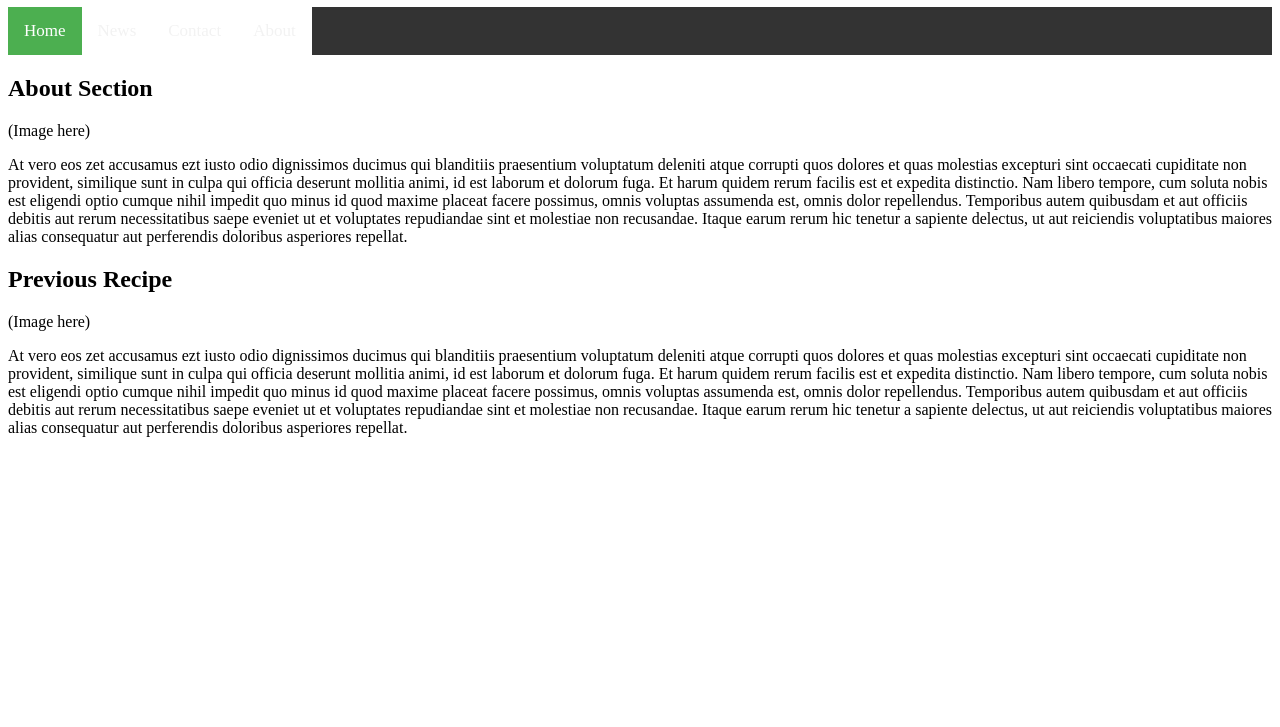
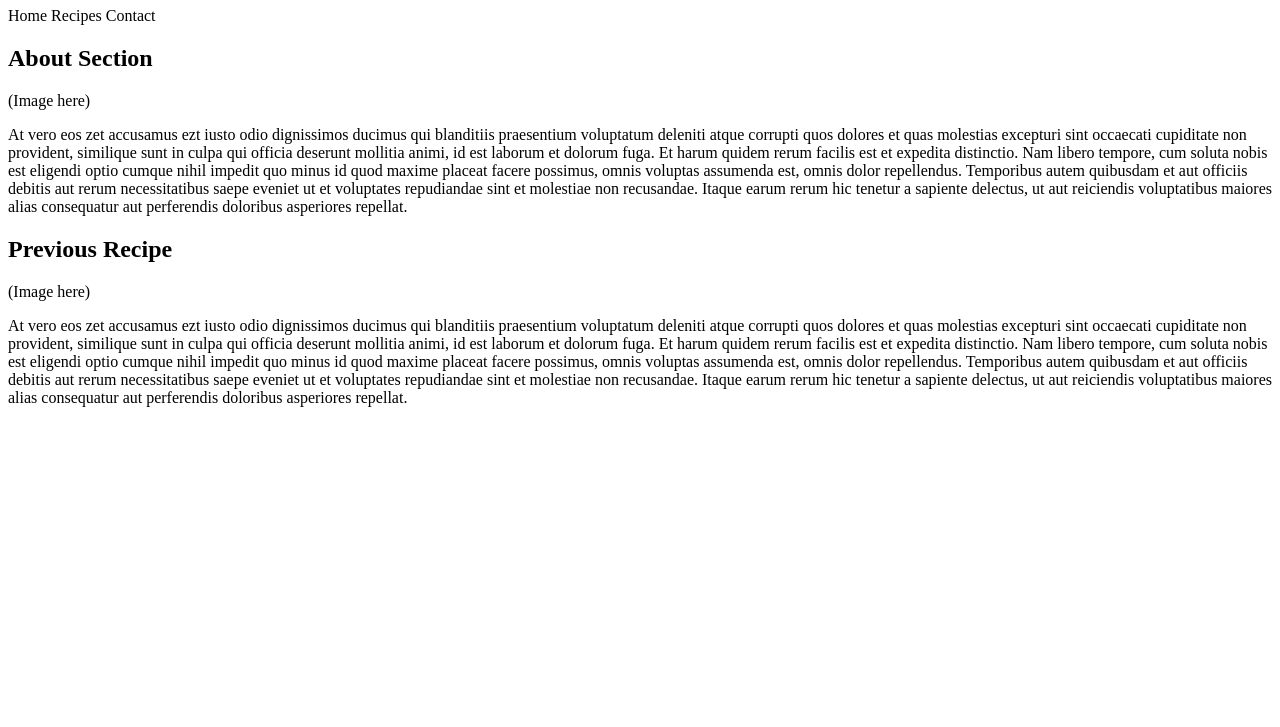
Before and after one commit to jamiguel23/pinchTheRice, a plain HTML site: page index.html in a window 1280 px wide. Shown: the part 73-800 px from the top of the page. Drawn offline with Linux system fonts and the light colour scheme.

Commit message:
removed css, changed nav bar

```diff
--- a/index.html
+++ b/index.html
@@ -5,11 +5,10 @@
        </head>
             <header>
                 <h1>The Perfect Bite</h1>
-                <div class="topnav">
-                    <a class="active" href="#home">Home</a>
-                    <a href="#news">News</a>
-                    <a href="#contact">Contact</a>
-                    <a href="#about">About</a>
+                <div>
+                    <a>Home</a>
+                    <a>Recipes</a>
+                    <a>Contact</a>
                   </div>
             </header>
             <main>
--- a/stylesheet.css
+++ b/stylesheet.css
@@ -2,28 +2,3 @@
     background-color: white;
 
 }
-
-.topnav {
-    overflow: hidden;
-    background-color: #333;
-  }
-
-  .topnav a {
-    float: left;
-    color: #f2f2f2;
-    text-align: center;
-    padding: 14px 16px;
-    text-decoration: none;
-    font-size: 17px;
-  }
-
-  .topnav a:hover {
-    background-color: #ddd;
-    color: black;
-  }
-
-  .topnav a.active {
-    background-color: #4CAF50;
-    color: white;
-  }
-  </style>
```
